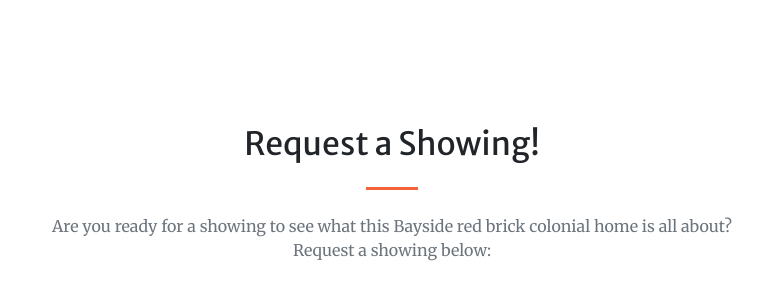
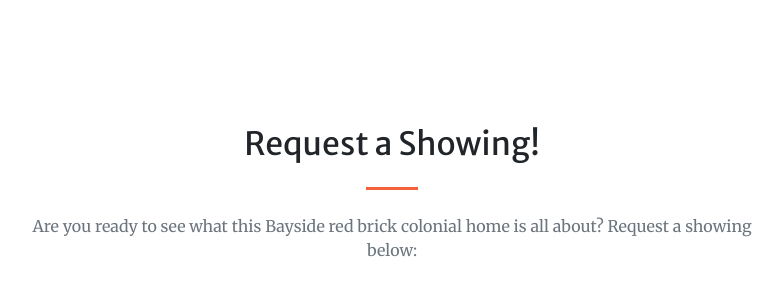
Before and after one commit to thedevolution/baysideredbrick.com, a website with bundled scripts: page index.html in a window 1280 px wide. Shown: the part 8657-8965 px from the top of the page, without its empty margins (248-1030 px from the left). Built offline with nearby package versions, Linux system fonts and the light colour scheme; grey boxes are pictures that could not be loaded.

Commit message:
Updated verbiage

```diff
--- a/index.html
+++ b/index.html
@@ -821,7 +821,7 @@
         <div class="col-lg-8 text-center">
           <h2 class="mt-0">Request a Showing!</h2>
           <hr class="divider my-4">
-          <p class="text-muted mb-5">Are you ready for a showing to see what this Bayside red brick colonial home is all
+          <p class="text-muted mb-5">Are you ready to see what this Bayside red brick colonial home is all
             about?
             Request a showing below:</p>
         </div>
```
